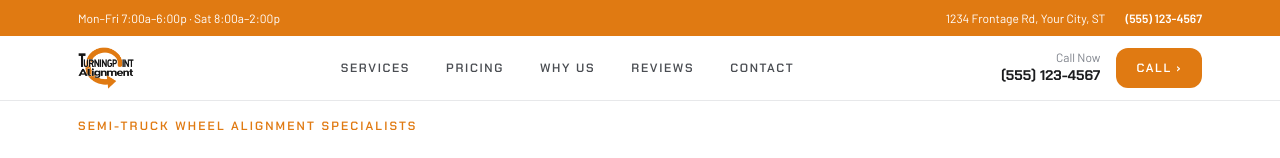
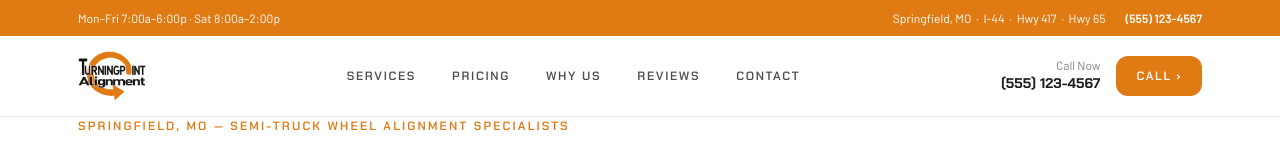
Before and after one commit to DeliverDigital-WebsiteAgency/TurningPointAlignments, a Next.js app: page / in a window 1280 px wide. Shown: the top 158 px of the page. Built offline with nearby package versions, Linux system fonts and the light colour scheme.

Commit message:
initial commit

```diff
--- a/src/app/layout.tsx
+++ b/src/app/layout.tsx
@@ -17,25 +17,25 @@ const barlow = Barlow({
 })
 
 export const metadata: Metadata = {
-  title: 'Turning Point Alignments — Truck Wheel Alignment',
+  title: 'Turning Point Alignments | Truck Alignment Springfield MO',
   description:
-    'Laser-guided wheel alignments for 1, 2 & 3-axle semi-trucks. Drive-in, drive-out — no appointment needed. Hunter & Bee Line equipment. 25+ years experience.',
+    'Semi-truck wheel alignment specialists in Springfield, MO. Serving I-44, Hwy 417 & Hwy 65 corridors. Laser-guided, 1–3 axle rigs. Call to schedule.',
   keywords:
-    'semi truck wheel alignment, truck alignment, fleet alignment, commercial truck alignment, 18 wheeler alignment, heavy duty alignment',
+    'semi truck wheel alignment Springfield MO, truck alignment I-44 Missouri, wheel alignment Hwy 417, wheel alignment Hwy 65, commercial truck alignment Springfield Missouri, fleet alignment Springfield MO, heavy duty truck alignment Missouri, 18 wheeler alignment Springfield',
   metadataBase: new URL('https://turningpointalignments.com'),
   alternates: { canonical: '/' },
   openGraph: {
-    title: 'Turning Point Alignments — Truck Wheel Alignment',
+    title: 'Turning Point Alignments | Truck Alignment Springfield MO',
     description:
-      'Laser-guided alignments that stop premature tire wear, pull, and fuel waste — done right the first time.',
+      'Semi-truck wheel alignment in Springfield, MO — I-44, Hwy 417 & Hwy 65. Laser-guided, 1–3 axle rigs. 25+ years. Call to schedule.',
     type: 'website',
     url: 'https://turningpointalignments.com',
-    images: [{ url: '/og-image.jpg', width: 1200, height: 630, alt: 'Turning Point Alignments — Semi-Truck Wheel Alignment Specialists' }],
+    images: [{ url: '/og-image.jpg', width: 1200, height: 630, alt: 'Turning Point Alignments — Semi-Truck Wheel Alignment Springfield MO' }],
   },
   twitter: {
     card: 'summary_large_image',
-    title: 'Turning Point Alignments — Truck Wheel Alignment',
-    description: 'Laser-guided alignments for 1, 2 & 3-axle semi-trucks. Drive-in, drive-out.',
+    title: 'Turning Point Alignments | Truck Alignment Springfield MO',
+    description: 'Semi-truck wheel alignment in Springfield, MO. I-44, Hwy 417 & Hwy 65. Call to schedule.',
     images: ['/og-image.jpg'],
   },
 }
--- a/src/app/page.tsx
+++ b/src/app/page.tsx
@@ -17,10 +17,16 @@ const jsonLd = {
   address: {
     '@type': 'PostalAddress',
     streetAddress: '1234 Frontage Rd',
-    addressLocality: 'Your City',
-    addressRegion: 'ST',
-    postalCode: '00000',
+    addressLocality: 'Springfield',
+    addressRegion: 'MO',
+    postalCode: '65804',
   },
+  areaServed: [
+    { '@type': 'City', name: 'Springfield, MO' },
+    { '@type': 'Road', name: 'I-44' },
+    { '@type': 'Road', name: 'US-417' },
+    { '@type': 'Road', name: 'US-65' },
+  ],
   openingHoursSpecification: [
     { '@type': 'OpeningHoursSpecification', dayOfWeek: ['Monday','Tuesday','Wednesday','Thursday','Friday'], opens: '07:00', closes: '18:00' },
     { '@type': 'OpeningHoursSpecification', dayOfWeek: ['Saturday'], opens: '08:00', closes: '14:00' },
@@ -70,7 +76,7 @@ function Hero() {
 
           {/* Text column — hero-anim staggers each direct child on load */}
           <div className="hero-anim">
-            <span className="section-eyebrow">Semi-Truck Wheel Alignment Specialists</span>
+            <span className="section-eyebrow">Springfield, MO &mdash; Semi-Truck Wheel Alignment Specialists</span>
 
             <h1 className="font-head text-[clamp(34px,4.6vw,58px)] font-bold text-ink leading-[1.04] mt-4">
               Precision Alignments for{' '}
--- a/src/components/Header.tsx
+++ b/src/components/Header.tsx
@@ -40,7 +40,7 @@ export default function Header() {
         <div className="wrap flex items-center justify-between h-9">
           <span>Mon–Fri 7:00a–6:00p · Sat 8:00a–2:00p</span>
           <div className="flex items-center gap-5">
-            <span className="hidden md:inline">1234 Frontage Rd, Your City, ST</span>
+            <span className="hidden md:inline">Springfield, MO &nbsp;·&nbsp; I-44 &nbsp;·&nbsp; Hwy 417 &nbsp;·&nbsp; Hwy 65</span>
             <span className="font-semibold">(555) 123-4567</span>
           </div>
         </div>
@@ -48,15 +48,15 @@ export default function Header() {
 
       {/* Main nav bar — always white */}
       <div className={`bg-white border-b border-line transition-shadow duration-300 ${scrolled ? 'shadow-md' : ''}`}>
-        <div className="wrap flex items-center justify-between h-16">
+        <div className="wrap flex items-center justify-between h-20">
           {/* Logo */}
           <Link href="/" aria-label="Turning Point Alignments home" className="flex-shrink-0">
             <Image
               src="/logo.png"
               alt="Turning Point Alignments"
-              width={56}
-              height={56}
-              className="w-14 h-14 object-contain"
+              width={72}
+              height={72}
+              className="w-[68px] h-[68px] object-contain"
             />
           </Link>
 
```
